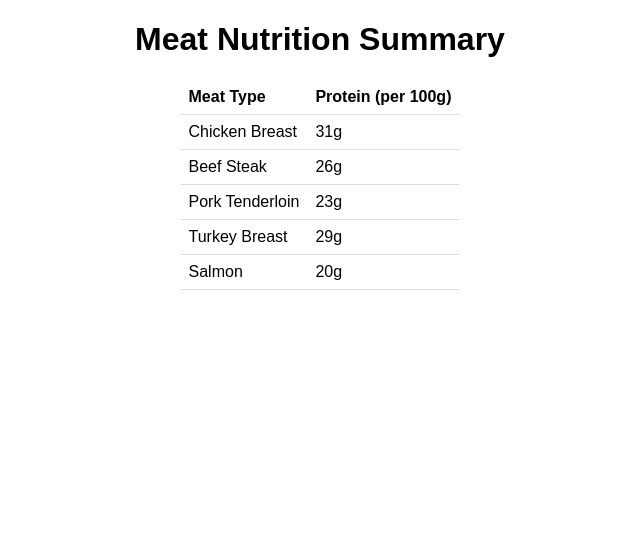
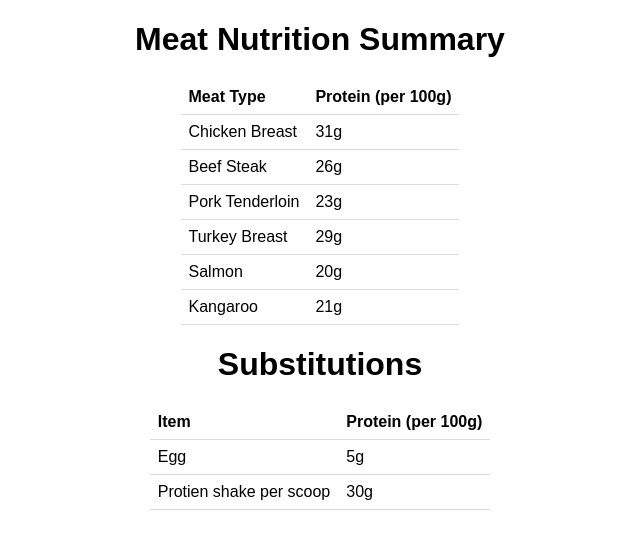
Before and after one commit to AlexTheProgrammer/macro-cheatsheet, a website: page public/index.html in a window 1280 px wide. Shown: the whole page, without its empty margins (320-960 px from the left). Drawn offline with Linux system fonts and the light colour scheme.

Commit message:
Added extra protien sources

```diff
--- a/public/index.html
+++ b/public/index.html
@@ -13,7 +13,8 @@
                 margin: 0 auto;
                 border-collapse: collapse;
             }
-    th, td {
+            th,
+            td {
                 padding: 8px;
                 text-align: left;
                 border-bottom: 1px solid #ddd;
@@ -48,6 +49,27 @@
                 <td>Salmon</td>
                 <td>20g</td>
             </tr>
+
+            <tr>
+                <td>Kangaroo</td>
+                <td>21g</td>
+            </tr>
+        </table>
+
+        <h1>Substitutions</h1>
+        <table>
+            <tr>
+                <th>Item</th>
+                <th>Protein (per 100g)</th>
+            </tr>
+            <tr>
+                <td>Egg</td>
+                <td>5g</td>
+            </tr>
+            <tr>
+                <td>Protien shake per scoop</td>
+                <td>30g</td>
+            </tr>
         </table>
 
         <script>
```
Also changed, not shown: 1 other file. Lines whose indentation alone changed are shown as unchanged.
